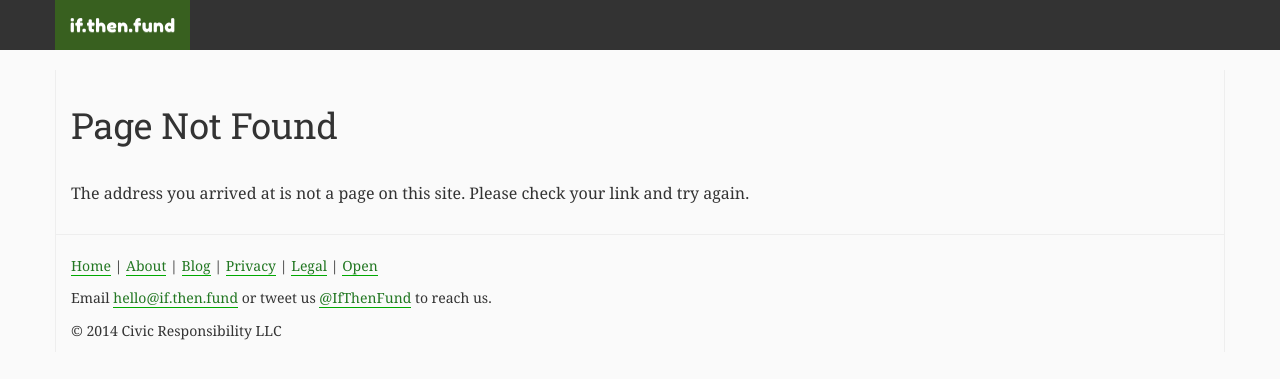
After one commit to if-then-fund/if.then.fund, a Django app: template itfsite/templates/404.html in a window 1280 px wide. The commit adds this page. Shown: the top 379 px of the page. Run offline with Django 3.2, Linux system fonts and the light colour scheme; the template is opened without the code that fills it, so the values that code supplies are empty; some libraries are stand-ins or nearby versions.

Commit message:
404 and 500 templates; change oppps email from address

```diff
--- a/itfsite/settings.py
+++ b/itfsite/settings.py
@@ -134,6 +134,7 @@ SITE_ROOT_URL = EMAIL_CONFIRM_LA_HTTP_PROTOCOL + "://" + environment['host']
 
 SITE_MODE = environment.get("mode")
 ADMINS = ["josh@if.then.fund"]
+SERVER_EMAIL = DEFAULT_FROM_EMAIL
 NO_SMTP_CHECK = environment["no_smtp_check"]
 DE_API = environment['democracyengine']
 CDYNE_API_KEY = environment['cdyne_key']
--- /dev/null
+++ b/itfsite/templates/404.html
@@ -0,0 +1,9 @@
+{% extends "master.html" %}
+
+{% block title %}Page Not Found{% endblock %}
+
+{% block body %}
+<h1>Page Not Found</h1>
+
+<p>The address you arrived at is not a page on this site. Please check your link and try again.</p>
+{% endblock %}
--- a/itfsite/templates/master.html
+++ b/itfsite/templates/master.html
@@ -130,7 +130,7 @@
         {% include "twostream/head.html" %}
         <script>
           // Django Messages
-          if (django_messages.length > 0) {
+          if (typeof django_messages != "undefined" && django_messages.length > 0) {
             var msg = $("<div></div>");
             for (var i = 0; i < django_messages.length; i++) {
               var n = $("<p/>")
@@ -142,6 +142,7 @@
           }
 
           // User Login Buttons
+          if (typeof the_user != "undefined") {
             if (!the_user)
               $('.if-anonymous').removeClass('hidden')
             else
@@ -152,6 +153,7 @@
                 $(this).attr('href', $(this).attr('href') + '?next=' + encodeURIComponent('{{request.path|escapejs}}'));
               });
             {% endif %}
+          }
         </script>
 
         {% block scripts %}
```
Also changed, not shown: itfsite/templates/500.html (added, +9 -0 lines). Lines whose indentation alone changed are shown as unchanged.
